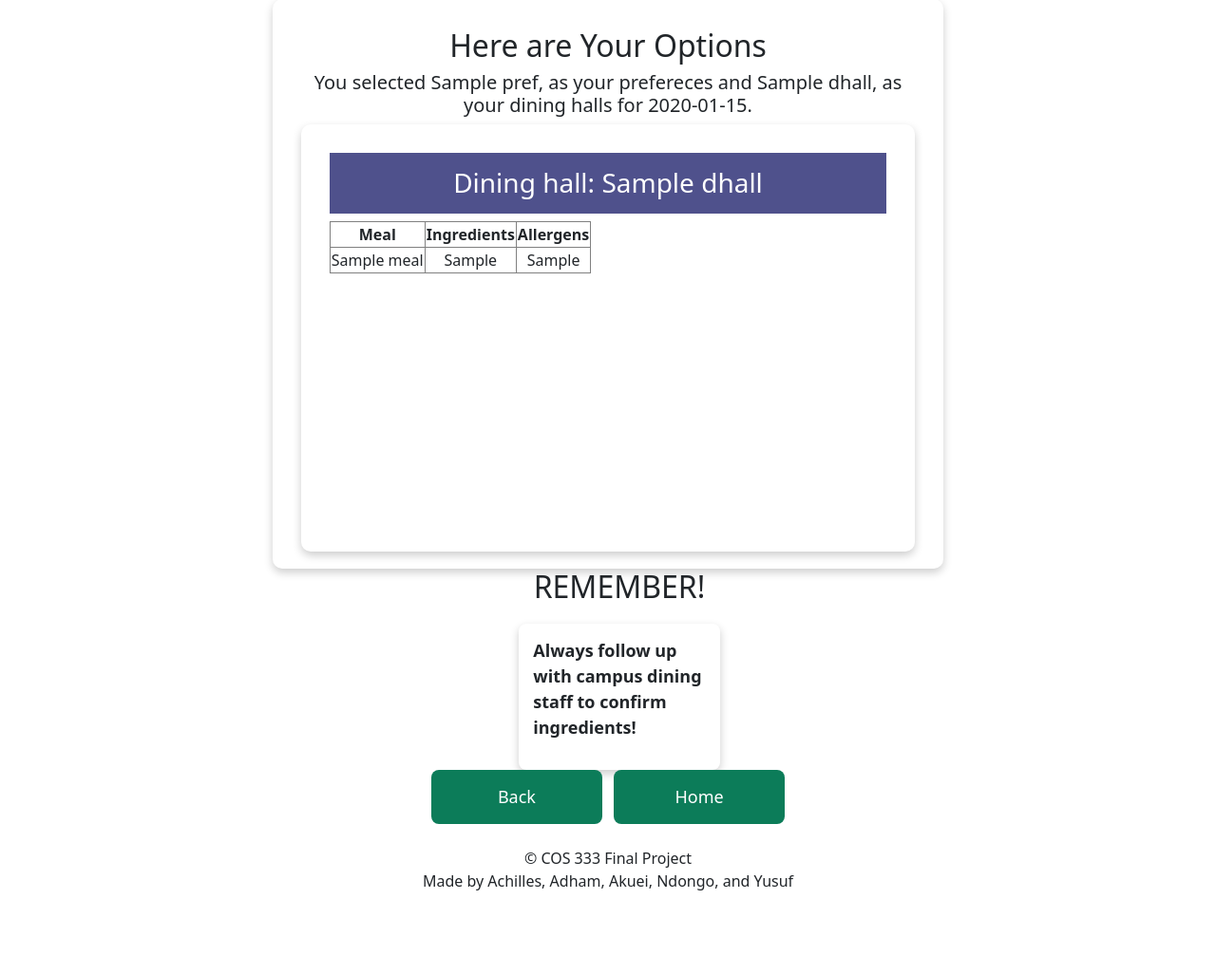
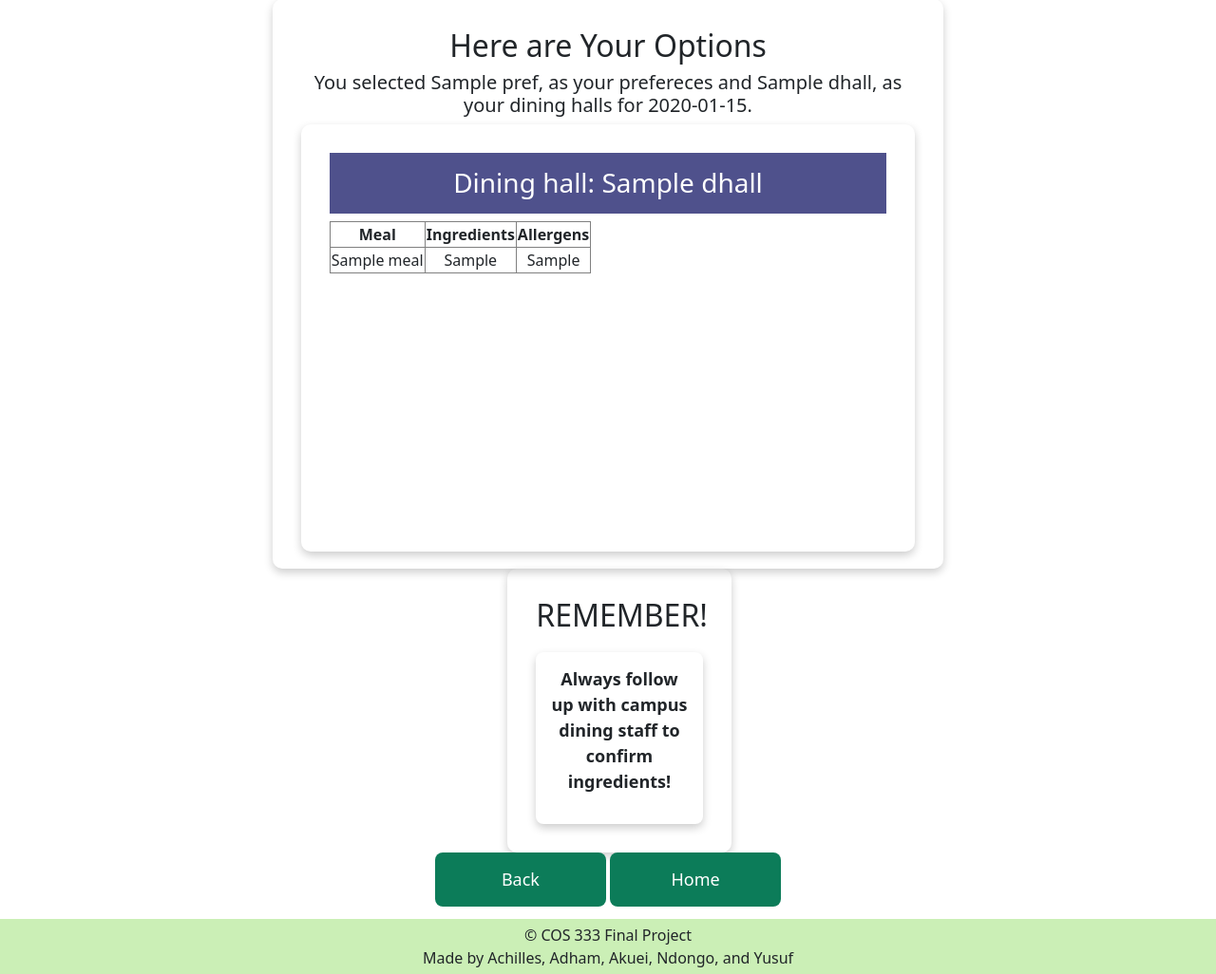
Before and after one commit to princeton-eats/princetoneats, a Flask app: template src/princetoneats/templates/meals_list.html in a window 1280 px wide. Shown: the part 63-1089 px from the top of the page at 95% size. Before the commit the page ends 1001 px from the top, so only its background shows below. Run offline with Flask 3, Linux system fonts and the light colour scheme; the template is opened without the code that fills it: most values are stand-ins (such as "Sample title", 1, 10 or a date in 2020).

Commit message:
frontend_fix

```diff
--- a/src/princetoneats/templates/meals_list.html
+++ b/src/princetoneats/templates/meals_list.html
@@ -5,42 +5,27 @@
     <meta name="viewport" content="width=device-width, initial-scale=1.0">
     <title>Meal Results - Princeton Eats</title>
 
-    <link rel="stylesheet" href="https://cdn.jsdelivr.net/npm/bootstrap@5.3.3/dist/css/bootstrap.min.css">
+    <link rel="stylesheet" href=
+         "https://cdn.jsdelivr.net/npm/bootstrap@5.3.3/dist/css/bootstrap.min.css">
+
     <script src="https://cdn.jsdelivr.net/npm/bootstrap@5.3.0/dist/js/bootstrap.bundle.min.js"></script>
-    <link rel="stylesheet" href="static/css/base.css">
-    <link rel="stylesheet" href="static/css/meals_list_c.css">
 
-    <style>
-        .scroll-container {
-            max-height: 600px;
-            overflow-y: auto;
-            overflow-x: hidden;
-            scrollbar-width: none;
-        }
-        .scroll-container::-webkit-scrollbar {
-            width: 0;
-            background: transparent;
-        }
-        .scroll-container:hover {
-            scrollbar-width: thin;
-        }
-        .scroll-container:hover::-webkit-scrollbar {
-            width: 8px;
-        }
-        .scroll-container:hover::-webkit-scrollbar-thumb {
-            background-color: rgba(0, 0, 0, 0.3);
-            border-radius: 4px;
-        }
-    </style>
+         <link rel="stylesheet" href="static/css/base.css">
+         <link rel="stylesheet" href="static/css/meals_list_c.css">
+
 </head>
+
 <body class="d-flex flex-column min-vh-100">
 
+    <!--  navbar-expand-lg : expands on large pages, becomes a hambur navbar-light : text works with light backgrounds  -->
     <nav class="navbar navbarCustom navbar-expand-lg navbar-light">
         <a class="navbar-brand" href="/" style="font-size: x-large;"><strong>PrincetonEats!</strong></a>
-        <button class="navbar-toggler" type="button" data-bs-toggle="collapse"
-            data-bs-target="#navbarNavAltMarkup" aria-controls="#navbarNavAltMarkup" aria-expanded="false" aria-label="Toggle navigation">
-            <span class="navbar-toggler-icon"></span>
-        </button>
+            <!-- navbar-toggler hamburger nav bar, data-togle : collapase, clicking this button collapses-->
+            <button class="navbar-toggler" type="button" data-bs-toggle="collapse"
+            data-bs-target="#navbarNavAltMarkup" aria-controls="navbarNavAltMarkup" aria-expanded="false" aria-label="Toggle navigation">
+                <span class="navbar-toggler-icon"></span>
+            </button>
+
         <div class="collapse navbar-collapse" id="navbarNavAltMarkup">
             <div class="navbar-nav ms-auto">
                 <a class="nav-item nav-link" href="/">Home</a>
@@ -74,7 +59,9 @@
                             <h3 class="headerCustom">Dining hall: {{ dhall }}</h3>
                             <table class="table-bordered" style="border-radius: 5px !important;">
                                 <tr>
-                                    {% if username %}<th></th>{% endif %}
+                                    {% if username %}
+                                    <th></th>
+                                    {% endif %}
                                     <th>Meal</th>
                                     <th>Ingredients</th>
                                     <th>Allergens</th>
@@ -84,166 +71,52 @@
                                     {% if username %}
                                     <td>
                                         <button onclick='toggleIsFav({{ meal.name|tojson }})'>
-                                            {% if meal.is_fav %}Remove{% else %}Add{% endif %} Favorite
+                                            {% if meal.is_fav %}
+                                                Remove
+                                            {% else %}
+                                                Add
+                                            {% endif %}
+                                            Favorite
                                         </button>
                                     </td>
                                     {% endif %}
-                                    <td>{{ meal.name }}</td>
+                                    <td>{{ meal.name}}</td>
+
                                     <td>{{ meal.ingredients_string }}</td>
+
                                     <td>{{ meal.allergens_string }}</td>
                                 </tr>
                                 {% endfor %}
                             </table>
                         {% endfor %}
-                    </div>
-                {% endif %}
+                    {% endif %}
+                </div>
             </div>
-            <div class="col-md-3 text-center ms-md-4 align-self-end">
+            <div class="containerSmall col-md-3 text-center ms-md-4">
                 <h2>REMEMBER!</h2>
                 <div id="warning">
-                    <p>Always follow up with campus dining staff to confirm ingredients!</p>
+                    <p style="text-align: center;">Always follow up with campus dining staff to confirm ingredients!</p>
                 </div>
             </div>
+
         </div>
     </div>
 
-    <div class="container-fluid back-buttons text-center mb-3">
-        <button onclick="location.href='/find_meals'" class="custom-button me-2">Back</button>
+    <div class="container-fluid back-buttons justify-content-center" style="margin-bottom: 1%;">
+        <center>
+        <button onclick="location.href='/find_meals'" class="custom-button">Back</button>
         <button onclick="location.href='/'" class="custom-button">Home</button>
+        </center>
     </div>
 
-    <footer class="container-fluid text-center py-2">
-        &copy; COS 333 Final Project<br>
-        Made by Achilles, Adham, Akuei, Ndongo, and Yusuf
-    </footer>
+    <div class="container-fluid, footer" style="padding: 5px;">
+        <center>
+            &copy; COS 333 Final Project
+            <br>
+            Made by Achilles, Adham, Akuei, Ndongo, and Yusuf
+        </center>
+    </div>
 
     <script src="static/favorites.js"></script>
 </body>
 </html>
-
-
-
-
-
-<!--
-
-
-
-
-
-
-
-
-<!DOCTYPE html>
-<html lang="en">
-<head>
-    <meta charset="UTF-8">
-    <meta name="viewport" content="width=device-width, initial-scale=1.0">
-    <title>Meal Results - Princeton Eats</title>
-
-    <link rel="stylesheet" href="https://cdn.jsdelivr.net/npm/bootstrap@5.3.3/dist/css/bootstrap.min.css">
-    <script src="https://cdn.jsdelivr.net/npm/bootstrap@5.3.0/dist/js/bootstrap.bundle.min.js"></script>
-    <link rel="stylesheet" href="static/css/base.css">
-    <link rel="stylesheet" href="static/css/meals_list_c.css">
-
-    <style>
-        .scroll-container {
-            max-height: 600px;
-            overflow-y: auto;
-            overflow-x: hidden;
-            scrollbar-width: none;
-        }
-        .scroll-container::-webkit-scrollbar {
-            width: 0;
-            background: transparent;
-        }
-        .scroll-container:hover {
-            scrollbar-width: thin;
-        }
-        .scroll-container:hover::-webkit-scrollbar {
-            width: 8px;
-        }
-        .scroll-container:hover::-webkit-scrollbar-thumb {
-            background-color: rgba(0, 0, 0, 0.3);
-            border-radius: 4px;
-        }
-    </style>
-</head>
-<body class="d-flex flex-column min-vh-100">
-
-    <nav class="navbar navbarCustom navbar-expand-lg navbar-light">
-        <a class="navbar-brand" href="/" style="font-size: x-large;"><strong>PrincetonEats!</strong></a>
-        <button class="navbar-toggler" type="button" data-bs-toggle="collapse"
-            data-bs-target="#navbarNavAltMarkup" aria-controls="navbarNavAltMarkup" aria-expanded="false" aria-label="Toggle navigation">
-            <span class="navbar-toggler-icon"></span>
-        </button>
-        <div class="collapse navbar-collapse" id="navbarNavAltMarkup">
-            <div class="navbar-nav ms-auto">
-                <a class="nav-item nav-link" href="/">Home</a>
-                <a class="nav-item nav-link" href="/find_meals">Find Meals</a>
-                <a class="nav-item nav-link" href="/about">About</a>
-                <a class="nav-item nav-link" href="{% if username %}/logoutcas{% else %}/logincas{% endif %}">Sign {% if username %}out{% else %}in{% endif %}</a>
-            </div>
-        </div>
-    </nav>
-
-    <div class="container-fluid flex-fill d-flex justify-content-center align-items-center">
-        <div class="row w-75 mt-4">
-            <div class="col-md-9 text-center">
-                {% if grouped_meals|length == 0 %}
-                    <p>Sorry! We couldn't find any meals to match your outlined preferences. Please conduct another search.</p>
-                {% else %}
-                    <h2>Here are Your Options</h2>
-                    <div class="scroll-container">
-                        {% for dhall, meals in grouped_meals.items() %}
-                            <h3 class="sticky-top headerCustom">Dining hall: {{ dhall }}</h3>
-                            <table class="table-bordered" style="border-radius: 5px !important;">
-                                <tr>
-                                    {% if username %}<th></th>{% endif %}
-                                    <th>Meal</th>
-                                    <th>Ingredients</th>
-                                    <th>Allergens</th>
-                                </tr>
-                                {% for meal in meals %}
-                                <tr>
-                                    {% if username %}
-                                    <td>
-                                        <button onclick='toggleIsFav({{ meal.name|tojson }})'>
-                                            {% if meal.is_fav %}Remove{% else %}Add{% endif %} Favorite
-                                        </button>
-                                    </td>
-                                    {% endif %}
-                                    <td>{{ meal.name }}</td>
-                                    <td>{{ meal.ingredients_string }}</td>
-                                    <td>{{ meal.allergens_string }}</td>
-                                </tr>
-                                {% endfor %}
-                            </table>
-                        {% endfor %}
-                    </div>
-                {% endif %}
-            </div>
-            <div class="containerSmall col-md-3 text-center ms-md-4">
-                <h2>REMEMBER!</h2>
-                <div id="warning">
-                    <p>Always follow up with campus dining staff to confirm ingredients!</p>
-                </div>
-            </div>
-        </div>
-    </div>
-
-    <div class="container-fluid back-buttons text-center mb-3">
-        <button onclick="location.href='/find_meals'" class="custom-button me-2">Back</button>
-        <button onclick="location.href='/'" class="custom-button">Home</button>
-    </div>
-
-    <footer class="container-fluid text-center py-2">
-        &copy; COS 333 Final Project<br>
-        Made by Achilles, Adham, Akuei, Ndongo, and Yusuf
-    </footer>
-
-    <script src="static/favorites.js"></script>
-</body>
-</html>
-
--->
```
Also changed, not shown: requirements.txt (+7 -1 lines).
